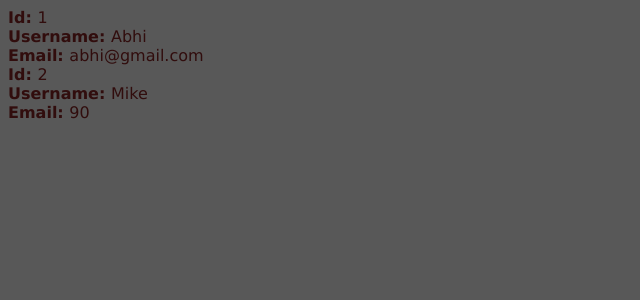
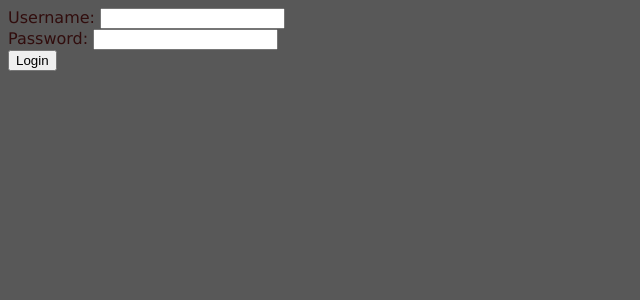
Before and after one commit to keshavsaini07/react-tutorial, a React (Vite) app: page / in a window 1280 px wide. Shown: the top 300 px of the page, without its empty margins (0-640 px from the left). Built offline with nearby package versions, Linux system fonts and the light colour scheme.

Commit message:
conditional rendering and event handling

```diff
--- a/src/App.jsx
+++ b/src/App.jsx
@@ -1,23 +1,44 @@
-import UserDetails from "./components/UserDetails";
+import LoginForm from "./components/LoginForm";
+
 
 export default function App() {
-  const users = [
-    {
-      id: 1,
-      username: "Abhi",
-      email: "abhi@gmail.com",
-    },
-    {
-      id: 2,
-      username: "Mike",
-      email:90,
-    },
-  ];
+  window.addEventListener("resize",  () => {
+    console.log(window.innerHeight, window.innerWidth)
+  })
   return (
     <div>
-      {users.map((user) => {
-        return <UserDetails key={user.id} user={user} />;
-      })}
+      <LoginForm/>
     </div>
-  );
+  )
 }
+
+// export default function App() {
+//   const isAuthenticated = true;
+
+//   // using ternary operators
+
+//   return isAuthenticated ? (
+//     <div>
+//       <h1>Welcome, User!</h1>
+//     </div>
+//   ) : (
+//     <div>
+//       <h1>You are not Logged In!</h1>
+//     </div>
+//   );
+
+//   // using if-else blocks
+
+//   // if (isAuthenticated) {
+//   //   return (
+//   //     <div>
+//   //       <h1>Welcome, User!</h1>
+//   //     </div>
+//   //   );
+//   // }
+//   // return (
+//   //   <div>
+//   //     <span>You are not Logged In!</span>
+//   //   </div>
+//   // );
+// }
--- /dev/null
+++ b/src/components/LoginForm.jsx
@@ -0,0 +1,41 @@
+export default function LoginForm() {
+  return (
+    <form
+      onSubmit={(e) => {
+        e.preventDefault();
+        const formData = new FormData(e.target);
+        const username = formData.get("username");
+        const password = formData.get("password");
+        fetch('/api/login', {
+            body: {
+                username,
+                password
+            },
+            method: "POST",
+        })
+      }}
+    >
+      <label htmlFor="username">Username: </label>
+      <input
+        name="username"
+        type="text"
+        id="username"
+        onChange={(e) => {
+          console.log(`username ${e.target.value}`);
+        }}
+      />
+      <br />
+      <label htmlFor="password">Password: </label>
+      <input
+        name="password"
+        type="password"
+        id="password"
+        onChange={(e) => {
+          console.log(`password ${e.target.value}`);
+        }}
+      />
+      <br />
+      <button>Login</button>
+    </form>
+  );
+}
```
Also changed, not shown: src/components/UserDetails.jsx (+0 -10 lines).
